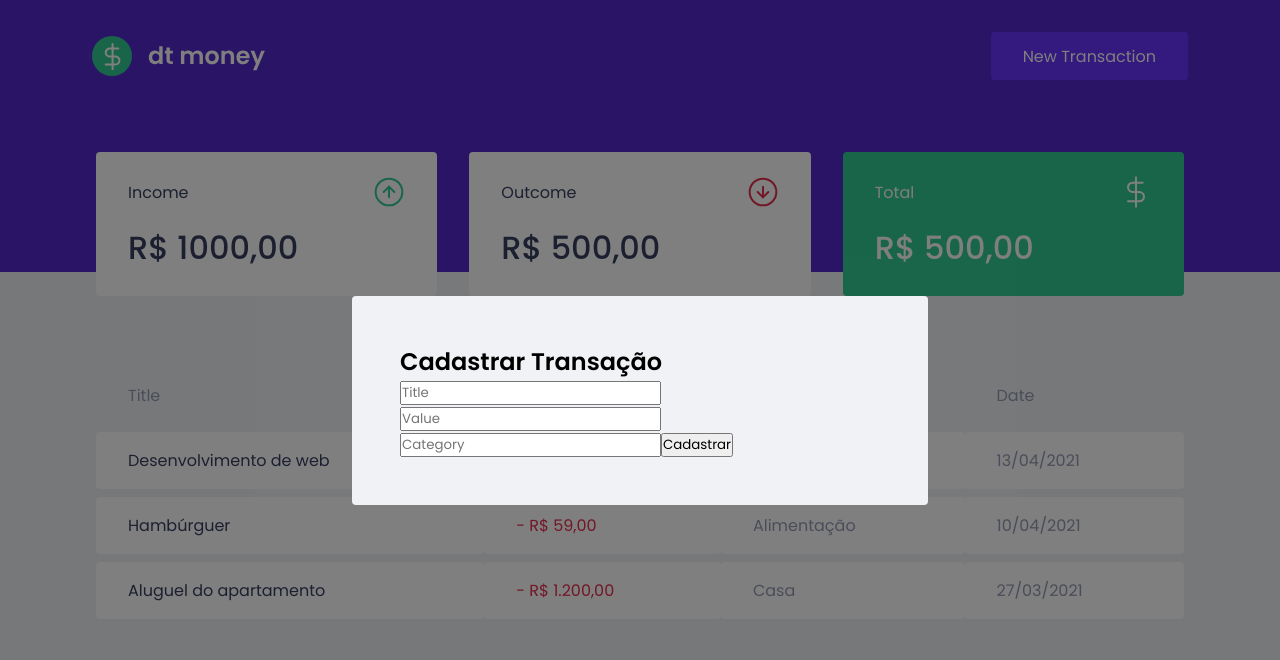
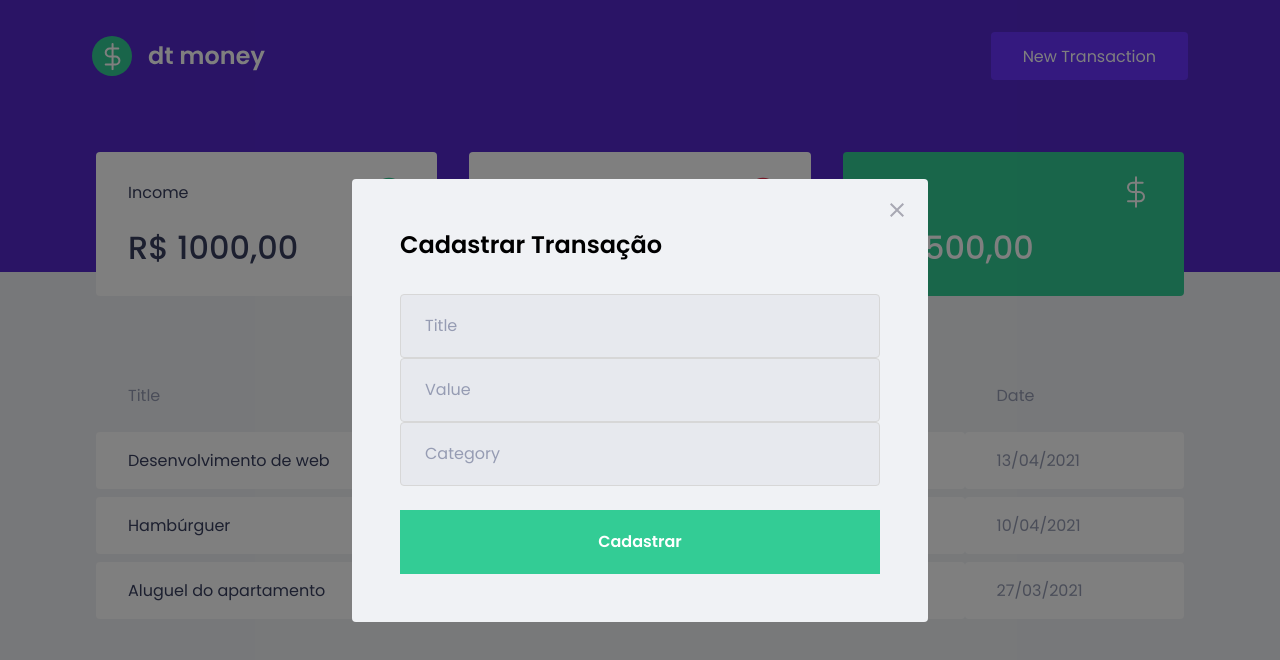
Before and after one commit to M-RaquelCS/dt-money, a React (Create React App) app: page / in a window 1280 px wide. Both pictures are taken after a click on the button "New Transaction". Shown: the top 660 px of the page. Built offline with nearby package versions, Linux system fonts and the light colour scheme; no server answers; what miragejs would draw is missing.

Commit message:
styling modal

```diff
--- a/src/components/NewTransactionModal/index.tsx
+++ b/src/components/NewTransactionModal/index.tsx
@@ -1,5 +1,7 @@
 import Modal from 'react-modal';
 import { Container } from './styles';
+
+import closeImg from '../../assets/close.svg'
 
 interface NewTransactionModalProps {
   isOpen: boolean;
@@ -14,6 +16,10 @@
       overlayClassName = 'react-modal-overlay'
       className = 'react-modal-content'
     >
+      <button type="button" onClick={onRequestClose} className="react-modal-close">
+        <img src={closeImg} alt="botão de fechar modal" />
+      </button>
+
       <Container>
         <h2>Cadastrar Transação</h2>
 
--- a/src/components/NewTransactionModal/styles.ts
+++ b/src/components/NewTransactionModal/styles.ts
@@ -1,3 +1,45 @@
 import styled from 'styled-components';
 
-export const Container = styled.form``;
+export const Container = styled.form`
+  h2{
+    color: var(--text-title-color);
+    font-size: 1.5rem;
+    margin-bottom: 2rem;
+  }
+
+  input{
+    width: 100%;
+    padding: 0 1.5rem;
+    height: 4rem;
+    border-radius: 0.25rem;
+
+    border: 1px solid #d7d7d7;
+    background: #e7e9ee;
+
+    font-weight: 400;
+    font-size: 1rem;
+
+
+    &::placeholder {
+      color: var(--text-body);
+    }
+  }
+
+  button[type="submit"] {
+    width: 100%;
+    padding: 0 1.5rem;
+    height: 4rem;
+    background: var(--green);
+    color: #FFF;
+    border: 0;
+    font-size: 1rem;
+    margin-top: 1.5rem;
+    font-weight: 600;
+
+    transition: filter 0.2s;
+
+    &:hover{
+      filter: brightness(0.9);
+    }
+  }
+`;
--- a/src/styles/global.ts
+++ b/src/styles/global.ts
@@ -78,4 +78,17 @@
     border-radius: 0.25rem;
   }
 
+  .react-modal-close{
+    position: absolute;
+    right: 1.5rem;
+    top: 1.5rem;
+    border: 0;
+    background: transparent;
+
+    transition: filter 0.2s;
+
+    &:hover{
+      filter: brightness(0.7);
+    }
+  }
 `
```
